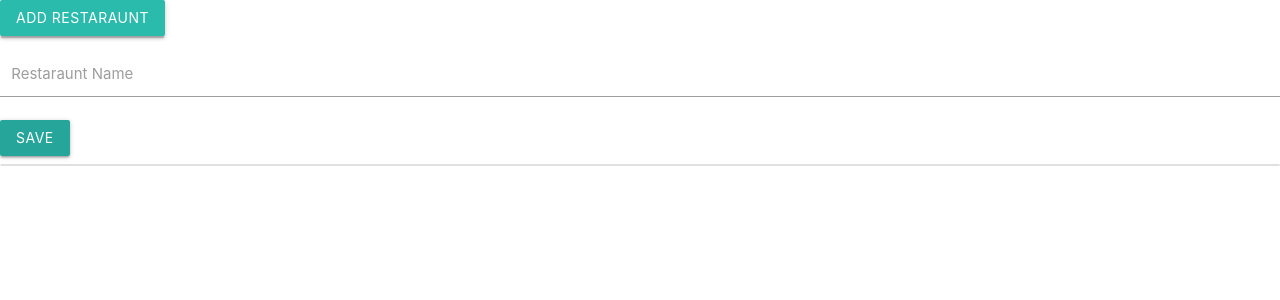
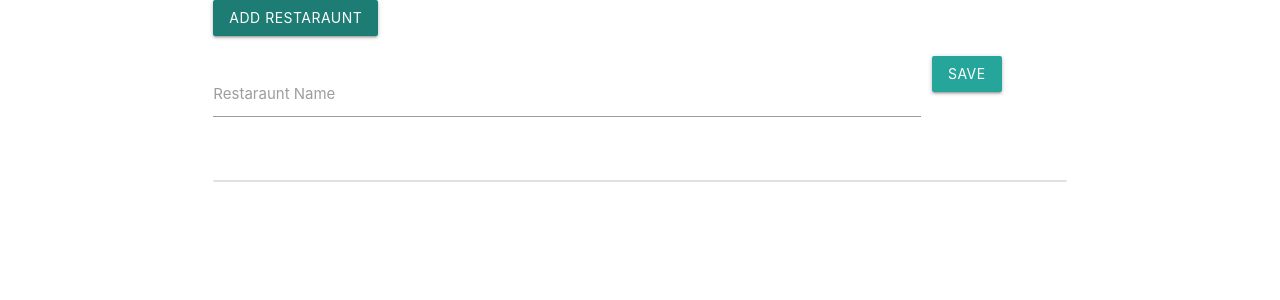
Before and after one commit to DeanDK/tdd-react, a React (Vite) app: page / in a window 1280 px wide. Both pictures are taken after a click on the button "ADD RESTARAUNT". Shown: the top 300 px of the page. Built offline with nearby package versions, Linux system fonts and the light colour scheme.

Commit message:
added layout to grid

```diff
--- a/src/App.js
+++ b/src/App.js
@@ -1,11 +1,19 @@
 import React from 'react';
 import RestarauntListPage from './RestarauntListPage';
+import {
+  Col,
+  Row,
+} from 'react-materialize';
 
 export default class App extends React.Component {
   render() {
     return (
       <div>
-        <RestarauntListPage />
+        <Row>
+          <Col s={12} m={10} l={8} offset="m1 l2">
+            <RestarauntListPage />
+          </Col>
+        </Row>
       </div>
     );
   }
--- a/src/NewRestarauntForm.js
+++ b/src/NewRestarauntForm.js
@@ -1,5 +1,9 @@
 import React, { Component } from 'react';
-import { Button, TextInput } from 'react-materialize';
+import {
+  Button,
+  TextInput,
+  Row,
+} from 'react-materialize';
 
 export default class NewRestarauntForm extends Component {
   state = { inputText: '' };
@@ -18,19 +22,25 @@
   render() {
     const { inputText } = this.state;
     return (
-      <div>
+      <Row>
         <TextInput
+          s={12}
+          m={8}
+          l={10}
           label="Restaraunt Name"
           data-test="newRestaurantName"
           onChange={this.handleTextChange}
           value={inputText}
         />
         <Button
+          s={12}
+          m={4}
+          l={2}
           data-test="saveNewRestaurantButton"
           onClick={this.handleSave}
         >
         Save</Button>
-      </div>
+      </Row>
     );
   }
 }
--- a/src/RestarauntListPage.js
+++ b/src/RestarauntListPage.js
@@ -1,5 +1,9 @@
 import React, { Component } from 'react';
-import { Button } from 'react-materialize';
+import {
+  Button,
+  Col,
+  Row,
+} from 'react-materialize';
 import NewRestarauntForm from './NewRestarauntForm';
 import RestaurantList from './RestarauntList';
 
@@ -27,12 +31,15 @@
     const { restarauntNames, showNewRestarauntForm } = this.state;
     return (
       <div>
+        <Row>
           <Button
             data-test="addRestaurantButton"
             onClick={this.handleShowNewRestarauntForm}
           >
             Add Restaraunt
           </Button>
+        </Row>
+        <Row>
           {
             showNewRestarauntForm
               ? (
@@ -43,8 +50,10 @@
               :
               null
           }
-
+        </Row>
+        <Row>
           <RestaurantList restaraunts={restarauntNames} />
+        </Row>
       </div>
     );
   }
```
Also changed, not shown: 2 other files (tests, documents, lock files or other folders). Lines whose indentation alone changed are shown as unchanged.
